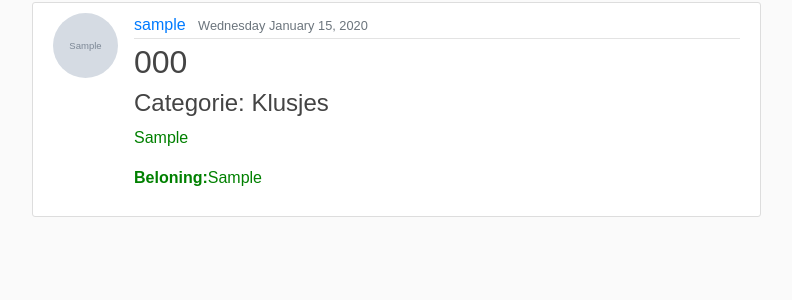
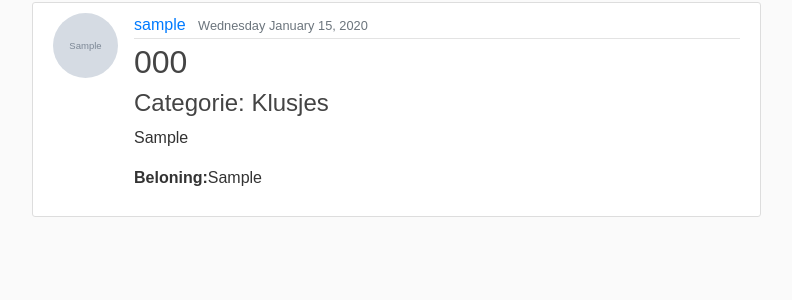
Before and after one commit to Ruben-wiel/s4d_project, a Django app: a page that uses s4d_webapp/website/templates/website/user_posts.html in a window 1280 px wide. Shown: the part 172-472 px from the top of the page, without its empty margins (54-846 px from the left). Run offline with Django 3.2, Linux system fonts and the light colour scheme; tables that the repository leaves empty hold one stand-in row (values such as "Sample post"); grey boxes marked "Sample" are stand-in pictures; some libraries are stand-ins or nearby versions.

Commit message:
user posts fix

```diff
--- a/s4d_webapp/website/static/website/users.css
+++ b/s4d_webapp/website/static/website/users.css
@@ -33,7 +33,3 @@
 .media content-section {
   margin-top: 10px;
 }
-
-.spacing p {
-  color: green;
-}
--- a/s4d_webapp/website/templates/website/user_posts.html
+++ b/s4d_webapp/website/templates/website/user_posts.html
@@ -27,6 +27,7 @@
       <p class="article-reward"><b>Beloning:</b>{{ post.beloning }}</p>
     </div>
   </article>
+  <br>
 </div>
 {% endfor %}
 <!-- Onderstaande 'pagination' functie zorgt ervoor dat niet alle posts op 1 pagina verschijnen,
```
Also changed, not shown: s4d_webapp/website/templates/website/howto.html (line endings or trailing spaces).
